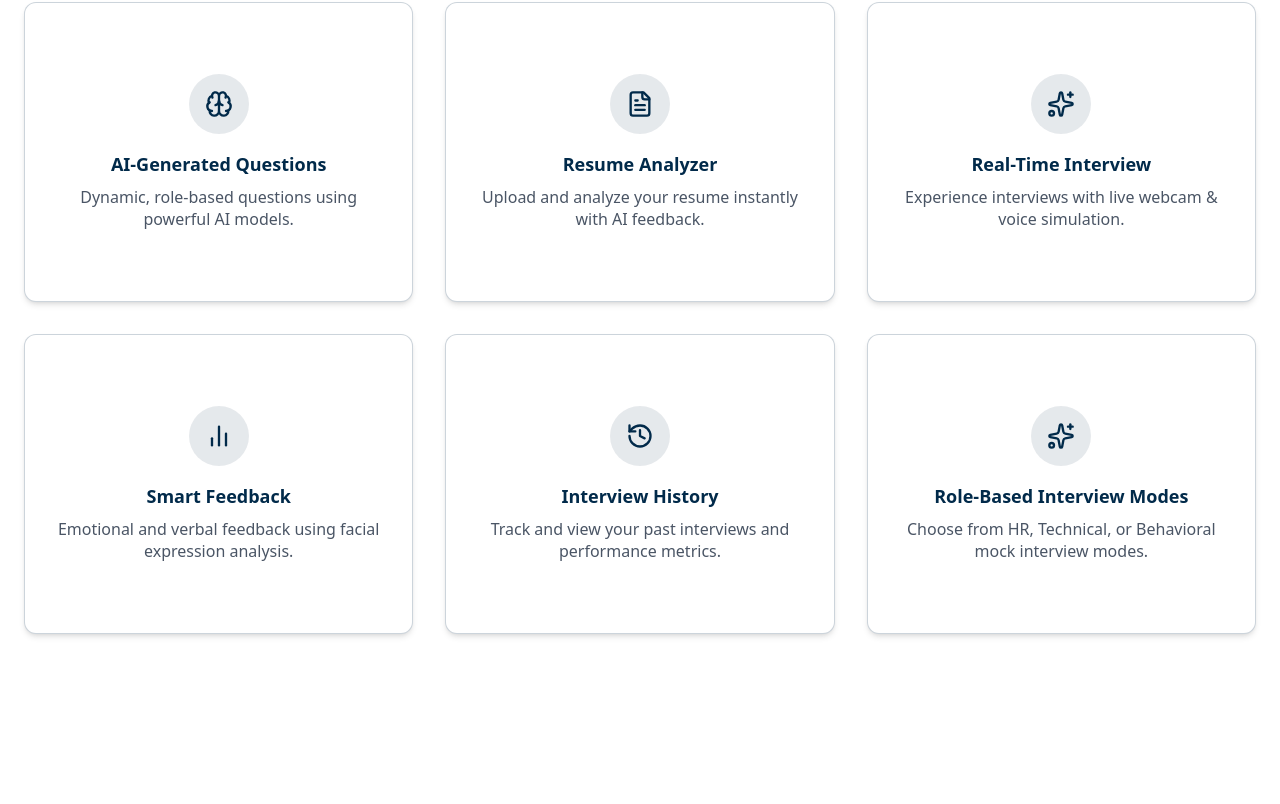
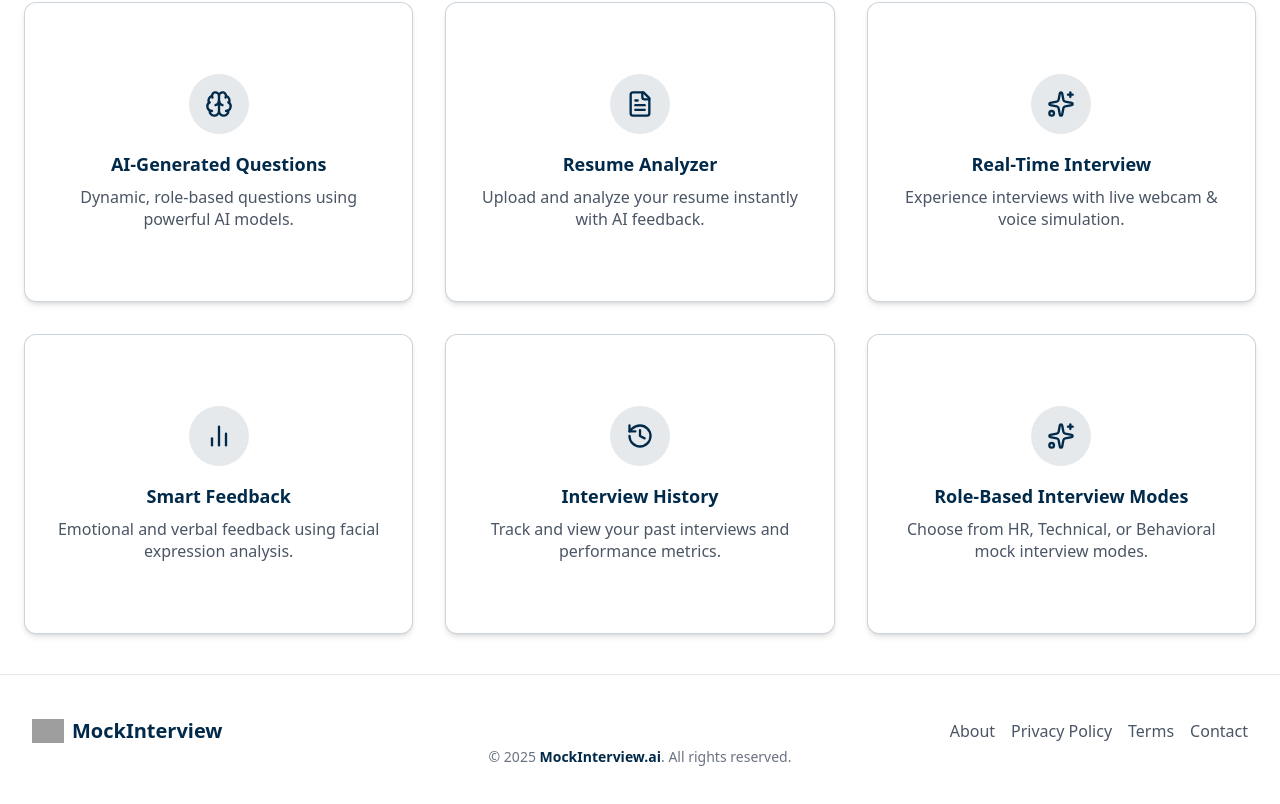
Before and after one commit to Diptigit11/Project, a React (Vite) app in the folder mock-interview/: page /hel in a window 1280 px wide. Shown: the part 726-1530 px from the top of the page. Before the commit the page ends 1400 px from the top, so only its background shows below. Built offline with nearby package versions, Linux system fonts and the light colour scheme; grey boxes are pictures that could not be loaded.

Commit message:
added footer

```diff
--- a/mock-interview/src/App.jsx
+++ b/mock-interview/src/App.jsx
@@ -1,6 +1,7 @@
 import './App.css'
 import AIInterviewHero from './components/AIInterviewHero'
 import FeatureSection from './components/FeatureSection'
+import Footer from './components/Footer'
 import Navbar from './components/Navbar'
 function App() {
 
@@ -9,6 +10,7 @@ function App() {
     <Navbar />
 <AIInterviewHero />
 <FeatureSection />
+<Footer />
     </>
   )
 }
--- /dev/null
+++ b/mock-interview/src/components/Footer.jsx
@@ -0,0 +1,37 @@
+import React from 'react';
+
+function Footer() {
+  return (
+    <footer className="bg-white border-t border-gray-200 w-full">
+      <div className="max-w-7xl mx-auto px-4 py-6 sm:py-10 sm:px-6 lg:px-8">
+        <div className="flex flex-col items-center sm:flex-row sm:justify-between gap-4 sm:gap-0">
+          {/* Brand */}
+          <a href="/" className="flex items-center justify-center">
+            <img
+              src="https://cdn-icons-png.flaticon.com/512/3135/3135715.png"
+              alt="Logo"
+              className="h-8 w-8 object-contain"
+            />
+            <span className="ml-2 text-xl font-bold text-[#012A4A]">
+              MockInterview
+            </span>
+          </a>
+
+          {/* Nav Links */}
+          <ul className="flex flex-wrap justify-center gap-4 text-sm sm:text-base font-medium text-gray-600">
+            <li><a href="#about" className="hover:text-[#012A4A]">About</a></li>
+            <li><a href="#privacy" className="hover:text-[#012A4A]">Privacy Policy</a></li>
+            <li><a href="#terms" className="hover:text-[#012A4A]">Terms</a></li>
+            <li><a href="#contact" className="hover:text-[#012A4A]">Contact</a></li>
+          </ul>
+        </div>
+
+        <p className="text-sm text-center text-gray-500">
+          © {new Date().getFullYear()} <span className="font-semibold text-[#012A4A]">MockInterview.ai</span>. All rights reserved.
+        </p>
+      </div>
+    </footer>
+  );
+}
+
+export default Footer;
```
